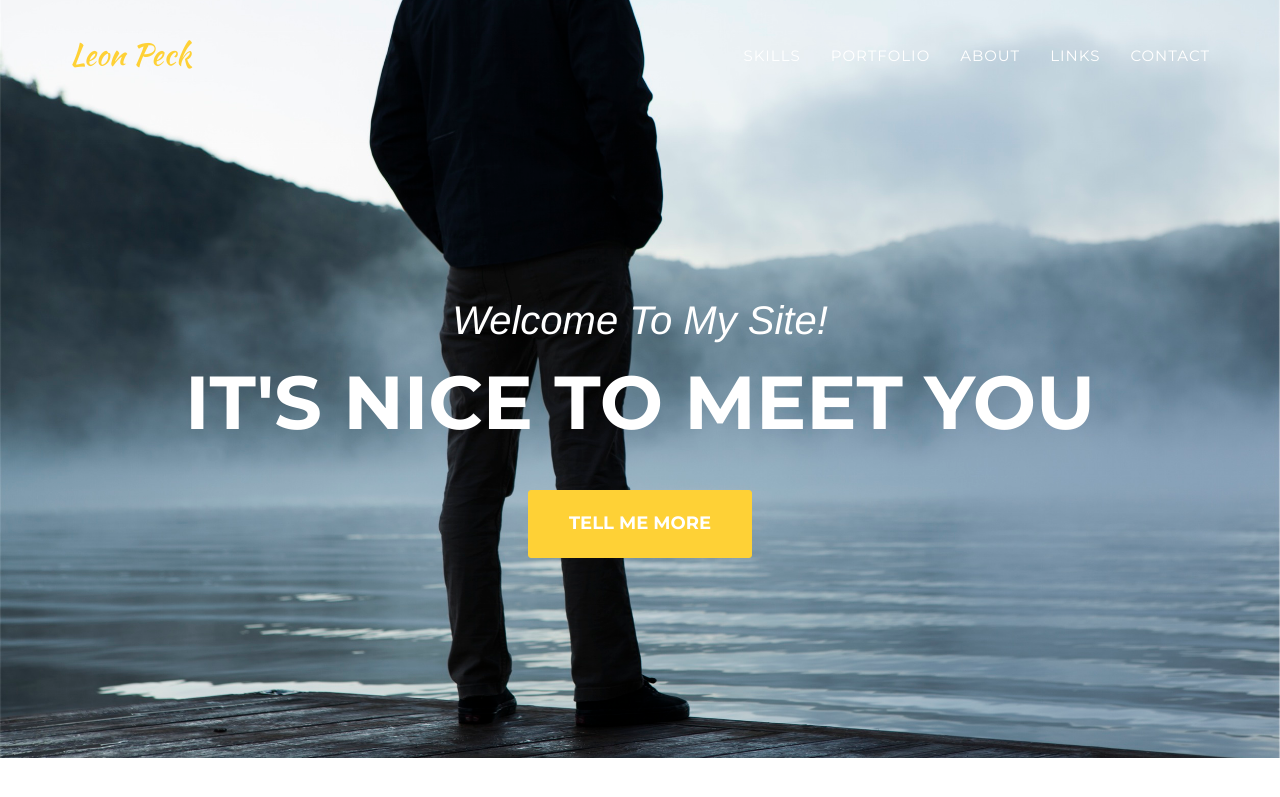
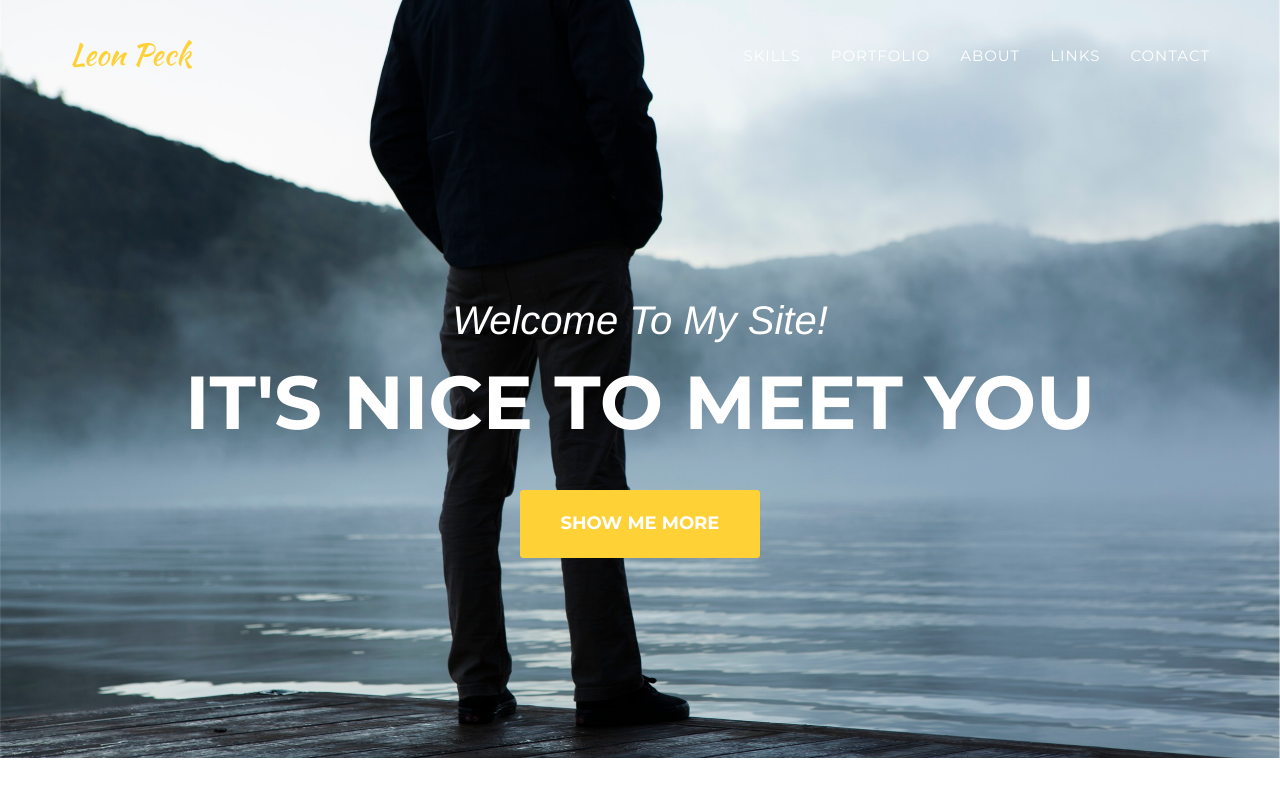
Before and after one commit to LeonM234/LeonM234.github.io, a Jekyll site: the page built from index.html, in a window 1280 px wide and 900 px high. Shown: the top 797 px of the window. Built offline with Jekyll 4.4.1, drawn with Linux system fonts in a browser that asks for light colours; some web fonts are replaced.

Commit message:
Minor tweak to header

```diff
--- a/_includes/header.html
+++ b/_includes/header.html
@@ -46,7 +46,7 @@
     <div class="intro-text">
       <div class="intro-lead-in">Welcome To My Site!</div>
       <div class="intro-heading">It's Nice To Meet You</div>
-      <a href="#skills" class="page-scroll btn btn-xl">Tell Me More</a>
+      <a href="#skills" class="page-scroll btn btn-xl">Show Me More</a>
     </div>
   </div>
 </header>
```
